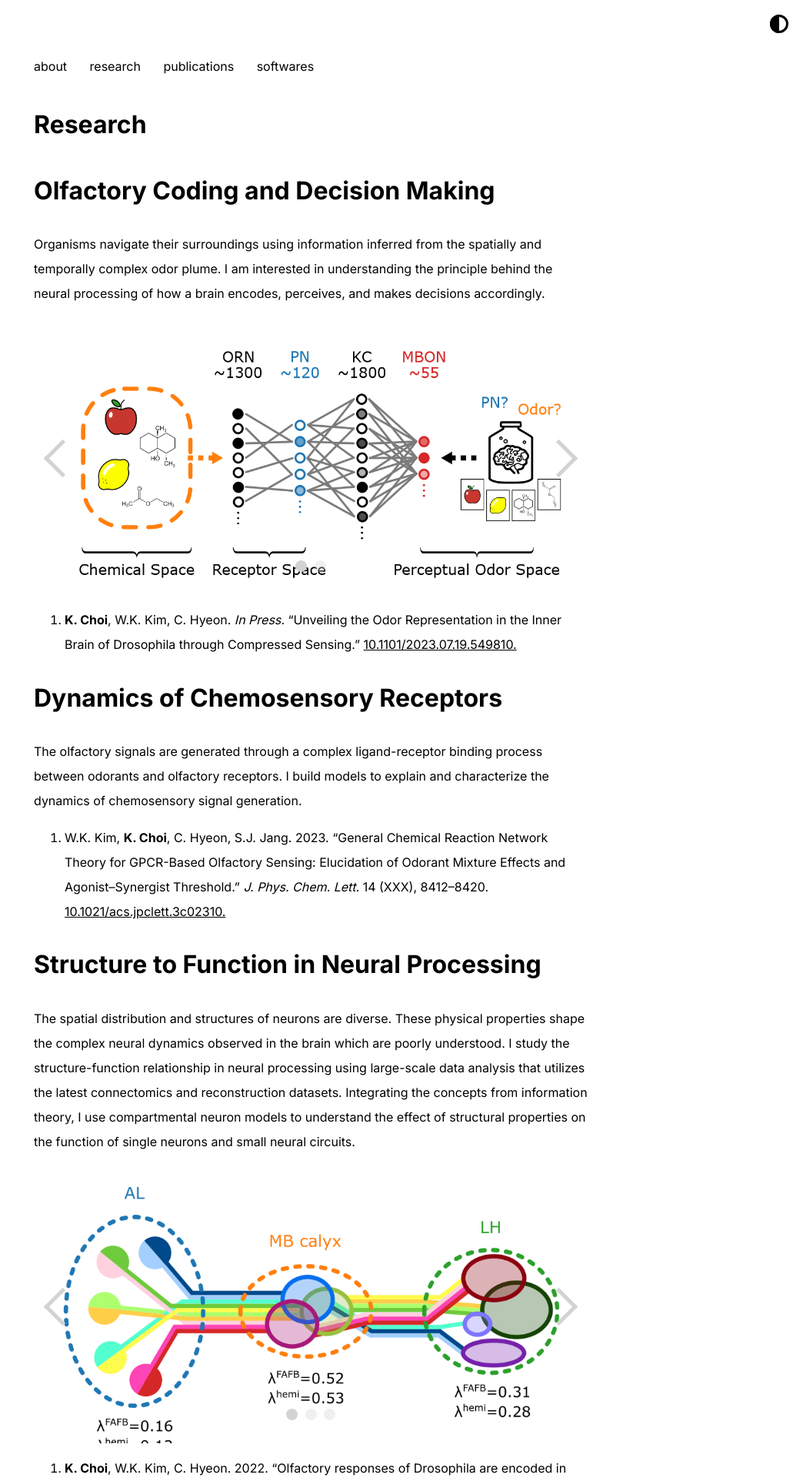
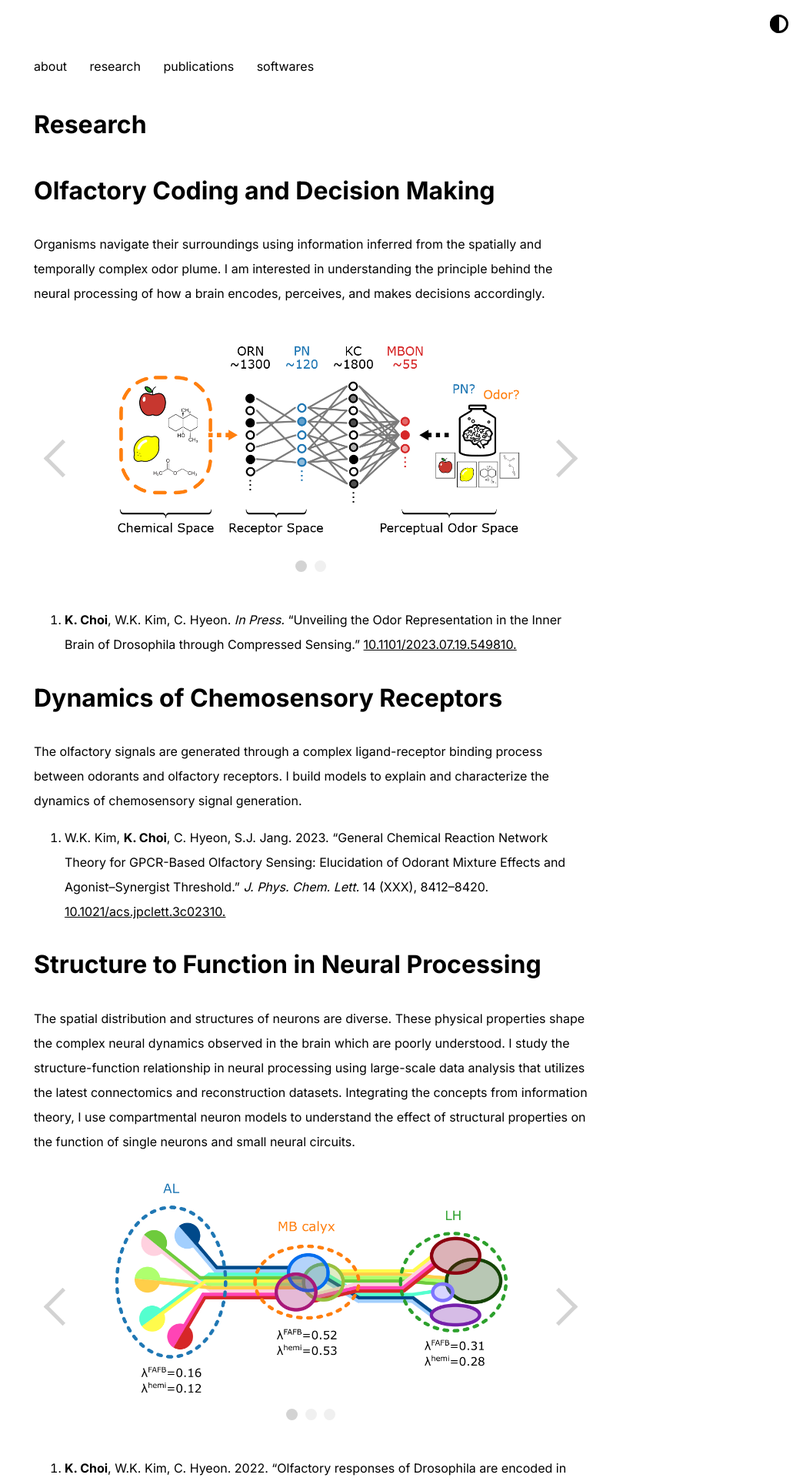
Before and after one commit to kirichoi/kirichoi.github.io, a Jekyll site: the page built from docs/research.md, in a window 1280 px wide. Shown: the top 1920 px of the page at 77% size, without its empty margins (236-1280 px from the left). Built offline with Jekyll 4.4.1, drawn with Linux system fonts in a browser that asks for light colours.

Commit message:
Limit image sizes

```diff
--- a/docs/_includes/carousel.html
+++ b/docs/_includes/carousel.html
@@ -27,7 +27,7 @@
         <div class="carousel__track">
           <ul>
             {% for item in page.carousels[number].images %}
-			<li class="carousel__slide"><a href="{{ item.image }}" data-lightbox="{{ item.image }}"><img src="{{ item.image }}" /></a></li>
+			<li class="carousel__slide"><a href="{{ item.image }}" data-lightbox="{{ item.image }}"><img src="{{ item.image }}" height=300/></a></li>
             {% endfor %}
           </ul>
         </div>
```
